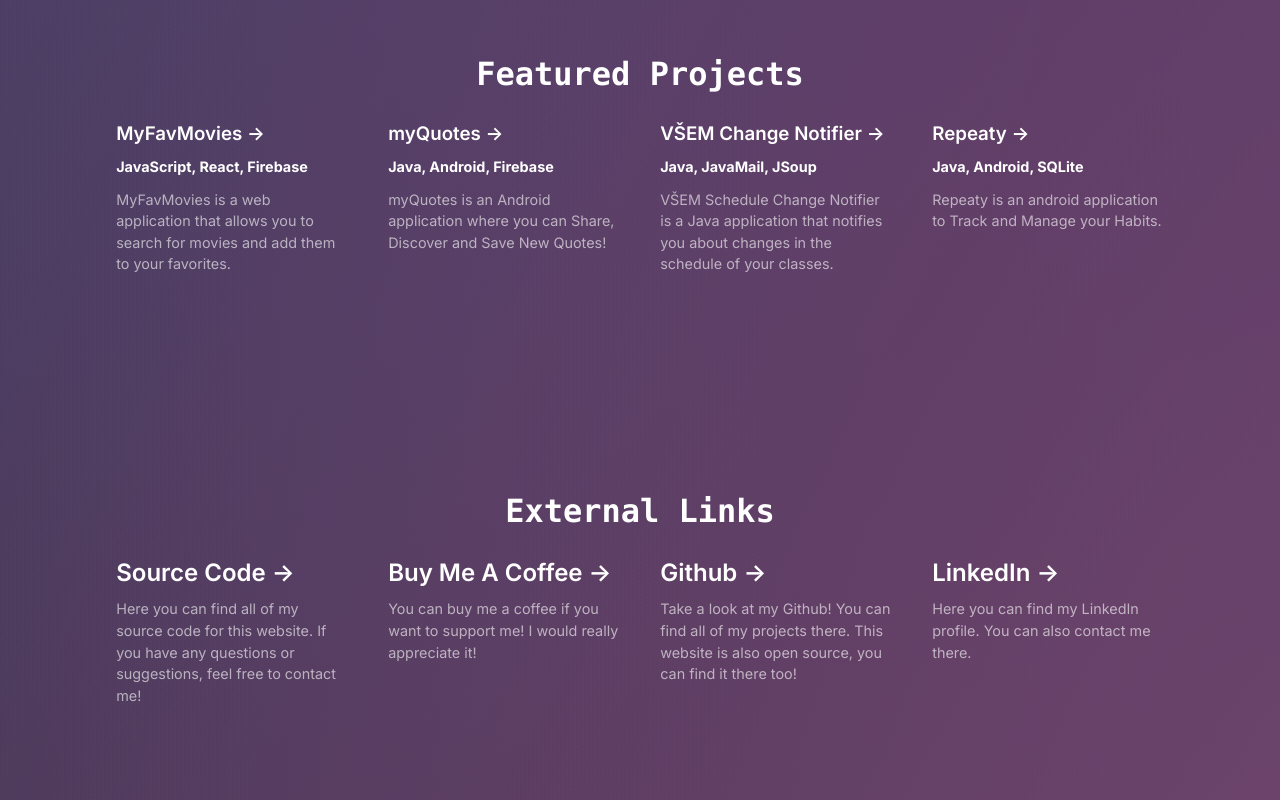
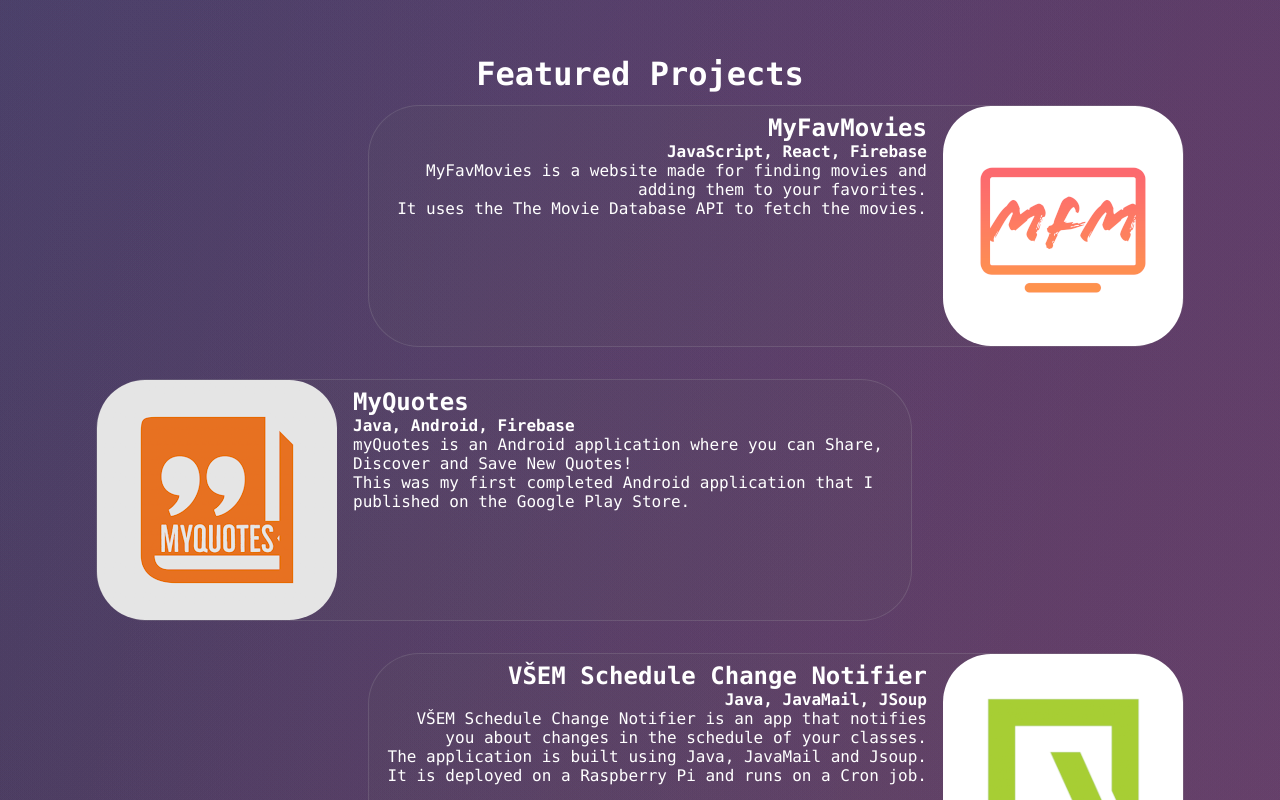
Before and after one commit to lukassobotik/personal-website, a Next.js app: page / in a window 1280 px wide. Shown: the part 2020-2820 px from the top of the page. Built offline with nearby package versions, Linux system fonts and the light colour scheme.

Commit message:
Featured Projects Redesign

```diff
--- a/pages/featuredProjects.tsx
+++ b/pages/featuredProjects.tsx
@@ -1,57 +1,70 @@
 import styles from "../styles/Home.module.css";
-import Link from "next/link";
-import {Inter} from "@next/font/google";
-
-const inter = Inter({ subsets: ['latin'] })
+import Image from "next/image";
 
 export default function FeaturedProjects() {
     return (
         <>
-            <div className={styles.grid}>
-                <Link href="/project/MyFavMovies" className={styles.project}>
-                    <h3 className={inter.className}>
-                        MyFavMovies <span>-&gt;</span>
-                    </h3>
-                    <h5 className={inter.className}>
+            <div className={styles.featured_projects}>
+                <div className={styles.featured_project}>
+                    <div className={styles.featured_project_description}>
+                        <h2>MyFavMovies</h2>
+                        <h4>
                             JavaScript, React, Firebase
-                    </h5>
-                    <p className={inter.className}>
-                        MyFavMovies is a web application that allows you to search for movies and add them to your favorites.
+                        </h4>
+                        <p>
+                            MyFavMovies is a website made for finding movies and adding them to your favorites.
                         </p>
-                </Link>
-                <Link href="/project/myQuotes" className={styles.project}>
-                    <h3 className={inter.className}>
-                        myQuotes <span>-&gt;</span>
-                    </h3>
-                    <h5 className={inter.className}>
+                        <p className={styles.extra_description}>
+                            It uses the The Movie Database API to fetch the movies.
+                        </p>
+                    </div>
+                    <Image src="/images/MyFavMovies/MyFavMovies.png" alt="" width={150} height={150} className={styles.featured_project_image}/>
+                </div>
+                <div className={styles.featured_project}>
+                    <Image src="/images/myQuotes/myQuotes.png" alt="" width={150} height={150} className={styles.featured_project_image}/>
+                    <div className={styles.featured_project_description}>
+                        <h2>MyQuotes</h2>
+                        <h4>
                             Java, Android, Firebase
-                    </h5>
-                    <p className={inter.className}>
+                        </h4>
+                        <p>
                             myQuotes is an Android application where you can Share, Discover and Save New Quotes!
                         </p>
-                </Link>
-                <Link href="/project/vsem-schedule-change-notifier" className={styles.project}>
-                    <h3 className={inter.className}>
-                        VŠEM Change Notifier <span>-&gt;</span>
-                    </h3>
-                    <h5 className={inter.className}>
+                        <p className={styles.extra_description}>
+                            This was my first completed Android application that I published on the Google Play Store.
+                        </p>
+                    </div>
+                </div>
+                <div className={styles.featured_project}>
+                    <div className={styles.featured_project_description}>
+                        <h2>VŠEM Schedule Change Notifier</h2>
+                        <h4>
                             Java, JavaMail, JSoup
-                    </h5>
-                    <p className={inter.className}>
-                        VŠEM Schedule Change Notifier is a Java application that notifies you about changes in the schedule of your classes.
+                        </h4>
+                        <p>
+                            VŠEM Schedule Change Notifier is an app that notifies you about changes in the schedule of your classes.
                         </p>
-                </Link>
-                <Link href="/project/Repeaty" className={styles.project}>
-                    <h3 className={inter.className}>
-                        Repeaty <span>-&gt;</span>
-                    </h3>
-                    <h5 className={inter.className}>
+                        <p className={styles.extra_description}>
+                            The application is built using Java, JavaMail and Jsoup. It is deployed on a Raspberry Pi and runs on a Cron job.
+                        </p>
+                    </div>
+                    <Image src="/images/schedule-change-notifier/VŠEM.png" alt="" width={150} height={150} className={styles.featured_project_image}/>
+                </div>
+                <div className={styles.featured_project}>
+                    <Image src="/images/Repeaty/Repeaty.png" alt="" width={150} height={150} className={styles.featured_project_image}/>
+                    <div className={styles.featured_project_description}>
+                        <h2>Repeaty</h2>
+                        <h4>
                             Java, Android, SQLite
-                    </h5>
-                    <p className={inter.className}>
+                        </h4>
+                        <p>
                             Repeaty is an android application to Track and Manage your Habits.
                         </p>
-                </Link>
+                        <p className={styles.extra_description}>
+                            Even though it was never finished, it was my first Android application and I learned a lot about Android development.
+                        </p>
+                    </div>
+                </div>
             </div>
         </>
     )
--- a/pages/index.tsx
+++ b/pages/index.tsx
@@ -183,6 +183,7 @@ export default function Home() {
         <h2 className={styles.featured}>
           Featured Projects
         </h2>
+
         <FeaturedProjects/>
         <h2 className={styles.featured}>
           External Links
--- a/pages/project/myQuotes.tsx
+++ b/pages/project/myQuotes.tsx
@@ -22,7 +22,7 @@ export default function MyQuotes() {
                         </h3>
                         <p>
                             myQuotes is an Android application where you can Share, Discover and Save New Quotes!
-                            The application is built using Java and Firebase. The application is available on the Google Play Store.
+                            The application is built using Java and Firebase.
                         </p>
                         <p>
                             This was my first completed Android application that I published on the Google Play Store.
--- a/styles/Home.module.css
+++ b/styles/Home.module.css
@@ -274,6 +274,45 @@
   margin-bottom: 1rem;
 }
 
+.featured_projects {
+  display: flex;
+  flex-direction: column;
+  max-width: var(--max-width);
+}
+
+.featured_project:nth-child(odd) {
+  margin-left: 25%;
+  justify-content: right;
+  text-align: right;
+}
+
+.featured_project {
+  border-radius: 4vw;
+  background: rgba(var(--card-rgb), 0.1);
+  border: 1px solid rgba(var(--card-border-rgb), 0.15);
+  display: flex;
+  flex-direction: row;
+  justify-content: left;
+  align-items: flex-start;
+  width: 75%;
+  max-width: 100%;
+  margin-bottom: 2rem;
+}
+
+.featured_project_description {
+  display: flex;
+  flex-direction: column;
+  margin: 0.5rem 1rem;
+}
+
+.featured_project_image {
+  border-radius: 20%;
+  min-height: 4rem;
+  height: 100%;
+  width: 20vw;
+  aspect-ratio: 1/1;
+}
+
 .featured {
   text-align: center;
   font-size: 2rem;
@@ -428,6 +467,11 @@
   .title {
     padding: 8rem 0 6rem;
     margin-top: 5vh;
+    font-size: 1.6rem
+  }
+
+  .name {
+    font-size: 8rem;
   }
 
   .title::before {
@@ -487,6 +531,18 @@
   .project_image {
     margin-top: 10vh;
   }
+
+  .extra_description {
+    display: none;
+  }
+
+  .featured_project:nth-child(odd) {
+    margin-left: 0;
+  }
+
+  .featured_project {
+    width: 100%;
+  }
 }
 
 /* Tablet and Smaller Desktop */
@@ -506,4 +562,16 @@
   .titleText {
     width: 75%;
   }
+
+  .extra_description {
+    display: none;
+  }
+
+  .featured_project:nth-child(odd) {
+    margin-left: 0;
+  }
+
+  .featured_project {
+    width: 100%;
+  }
 }
```
Also changed, not shown: public/images/Repeaty/Repeaty.png (added), public/images/schedule-change-notifier/VŠEM.png (added). Lines whose indentation alone changed are shown as unchanged.
